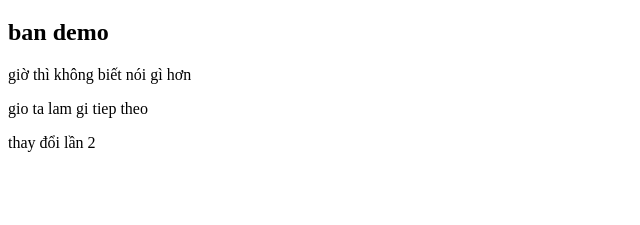
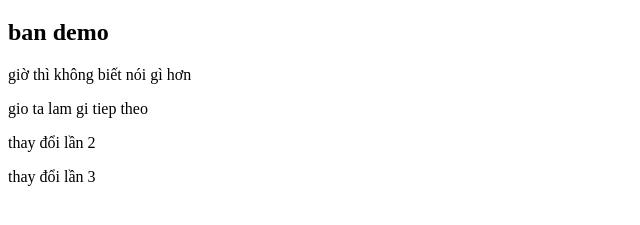
Before and after one commit to lekhanhduy/porject, a plain HTML site: page index.html in a window 1280 px wide. Shown: the part 61-286 px from the top of the page, without its empty margins (0-640 px from the left). Drawn offline with Linux system fonts and the light colour scheme.

Commit message:
thay đổi lần 3

```diff
--- a/index.html
+++ b/index.html
@@ -10,5 +10,6 @@
         <p>giờ thì không biết nói gì hơn</p>
         <p>gio ta lam gi tiep theo</p>
         <p>thay đổi lần 2</p>
+        <p>thay đổi lần 3</p>
     </body>
 </html>
```
